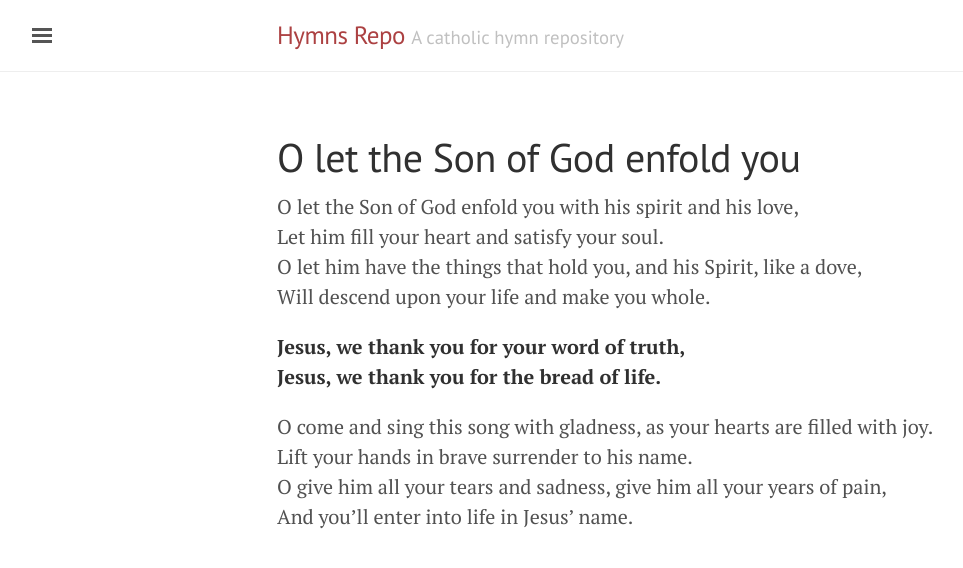
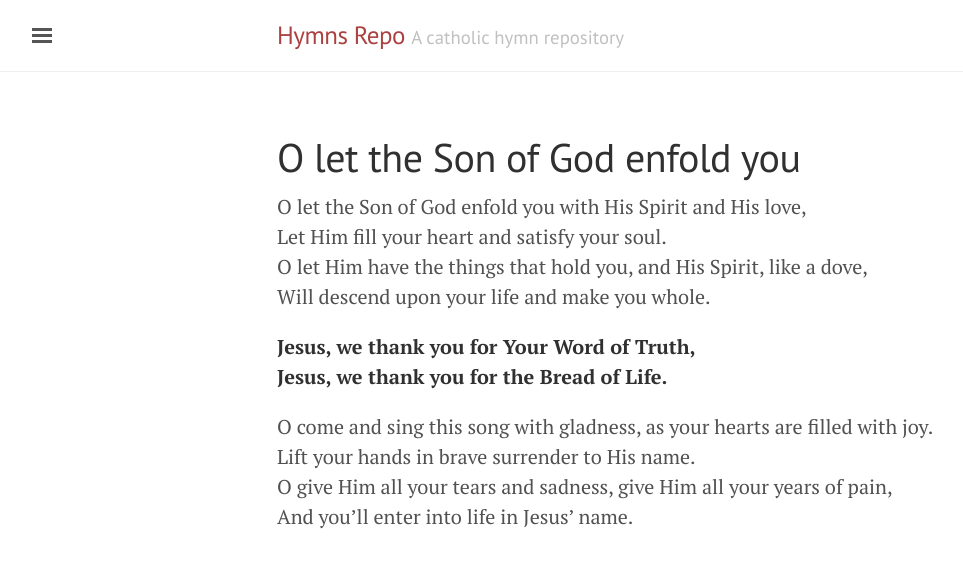
Before and after one commit to hymnsrepo/hymnsrepo-site, a Jekyll site: the page built from _hymns/o-let-the-son-of-god-enfold-you.md, in a window 1280 px wide. Shown: the top 568 px of the page, without its empty margins (3-966 px from the left). Built offline with Jekyll 4.4.1, drawn with Linux system fonts in a browser that asks for light colours.

Commit message:
Adjust capitalizations

```diff
--- a/_hymns/o-let-the-son-of-god-enfold-you.md
+++ b/_hymns/o-let-the-son-of-god-enfold-you.md
@@ -2,15 +2,15 @@
 title: "O let the Son of God enfold you"
 ---
 
-O let the Son of God enfold you with his spirit and his love,
-Let him fill your heart and satisfy your soul.
-O let him have the things that hold you, and his Spirit, like a dove,
+O let the Son of God enfold you with His Spirit and His love,
+Let Him fill your heart and satisfy your soul.
+O let Him have the things that hold you, and His Spirit, like a dove,
 Will descend upon your life and make you whole.
 
-**Jesus, we thank you for your word of truth,
-Jesus, we thank you for the bread of life.**
+**Jesus, we thank you for Your Word of Truth,
+Jesus, we thank you for the Bread of Life.**
 
 O come and sing this song with gladness, as your hearts are filled with joy.
-Lift your hands in brave surrender to his name.
-O give him all your tears and sadness, give him all your years of pain,
+Lift your hands in brave surrender to His name.
+O give Him all your tears and sadness, give Him all your years of pain,
 And you'll enter into life in Jesus' name.
```
